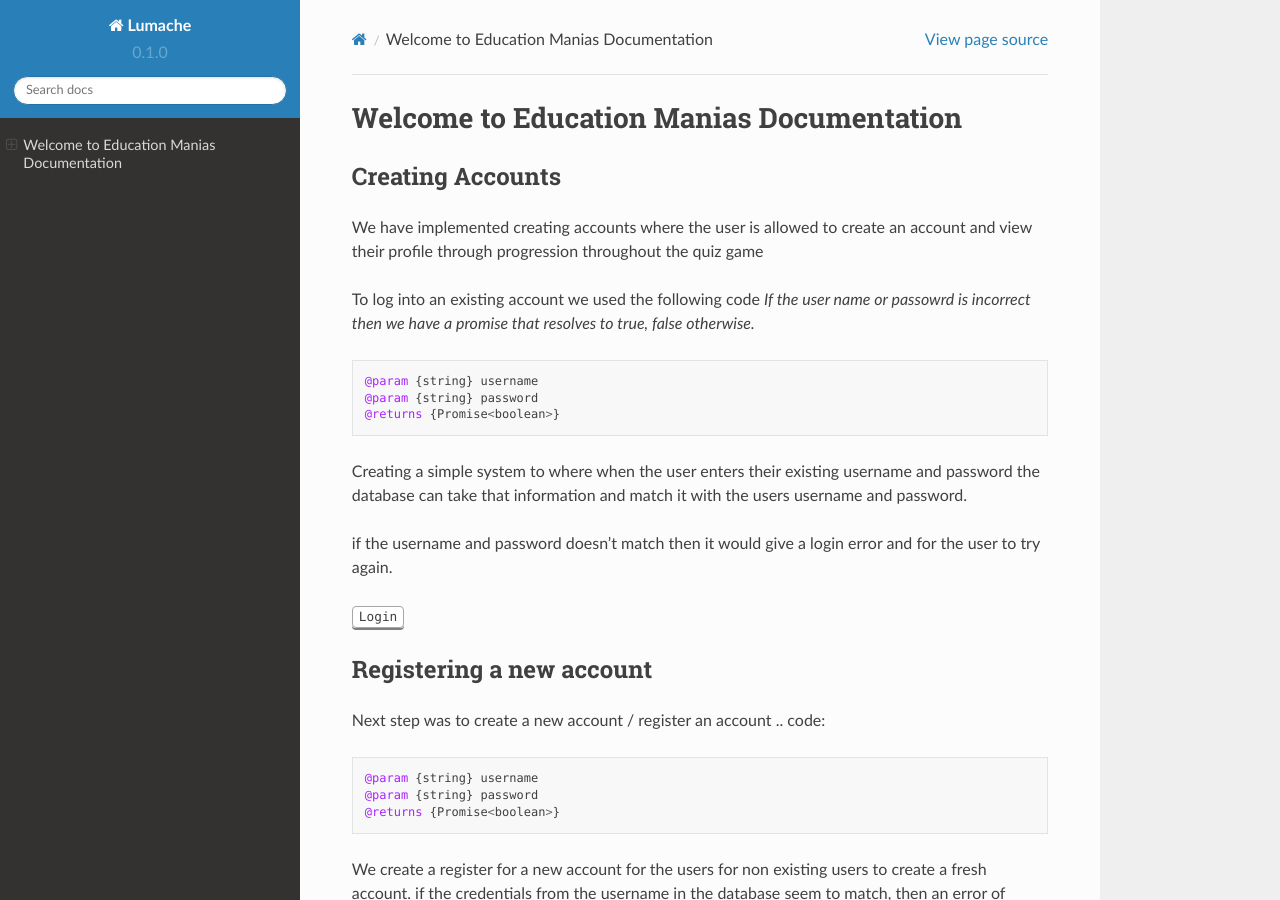
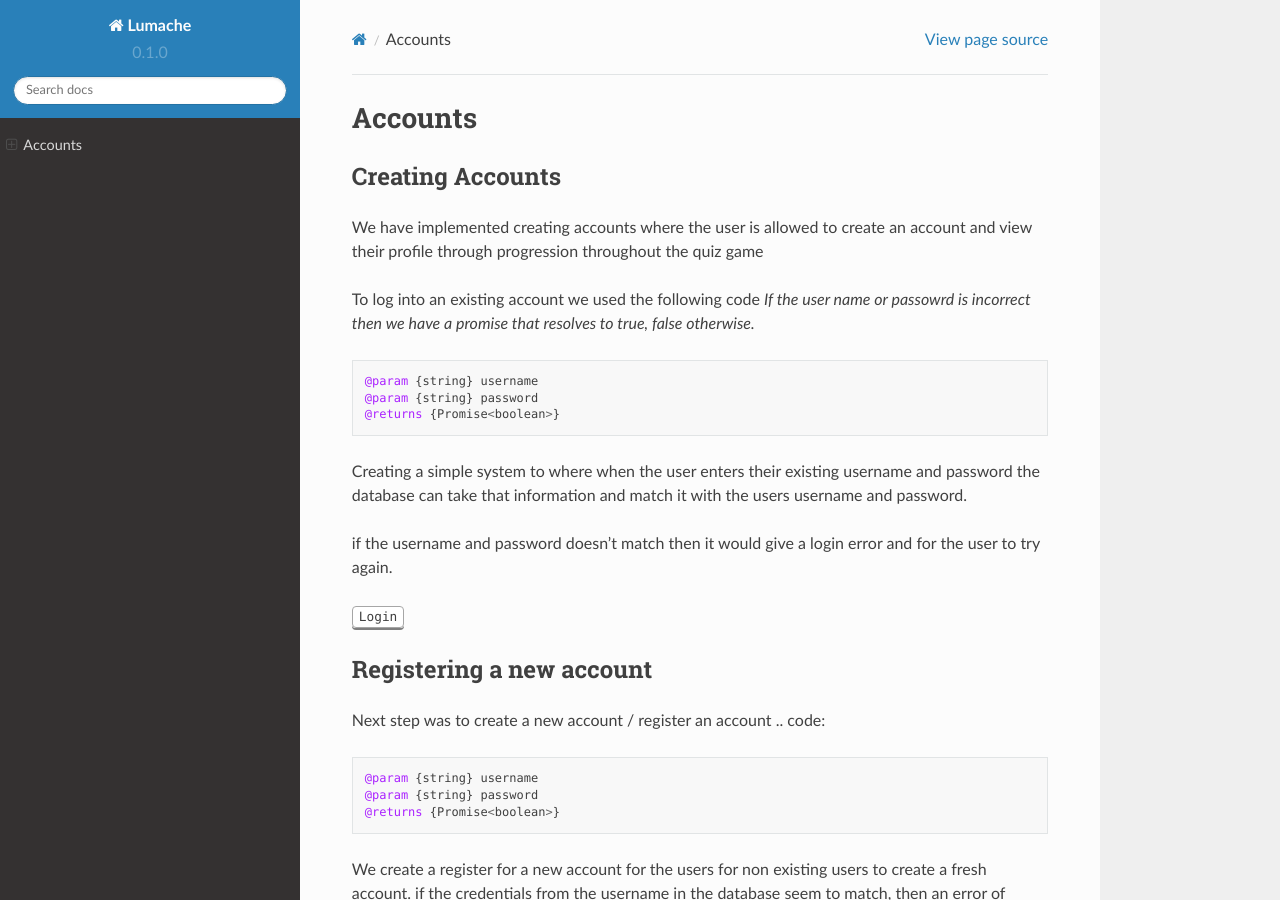
Before and after one commit to Sneakynarnar/educationmania-docs, a Sphinx documentation site: the page built from docs/source/index.rst, in a window 1280 px wide and 900 px high. Built offline with Sphinx 7.4.7 and the Read the Docs theme 2.0.0, drawn with Linux system fonts in a browser that asks for light colours; pages that are not in the unit, such as notebooks, are missing from menus.

```diff
--- a/docs/source/index.rst
+++ b/docs/source/index.rst
@@ -1,4 +1,4 @@
-Welcome to Education Manias Documentation
+Accounts
 =========================================
 
 
```
Also changed, not shown: docs/source/api.rst (+9 -0 lines).
